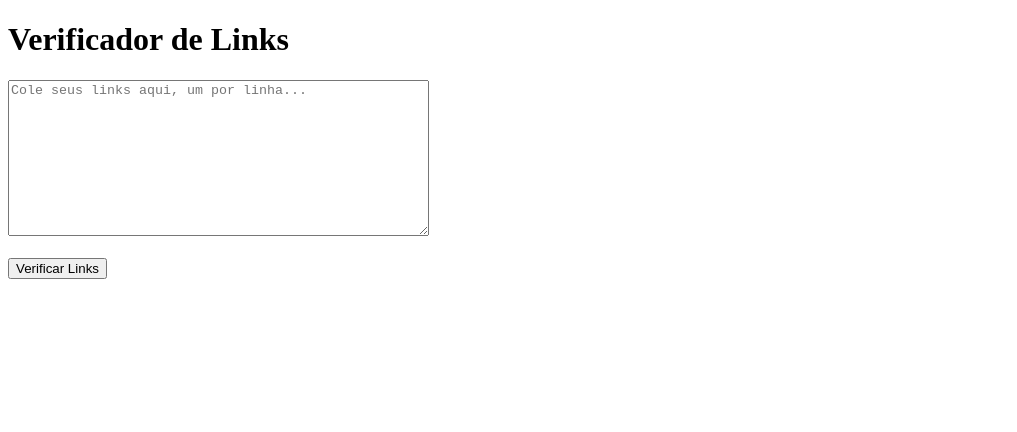
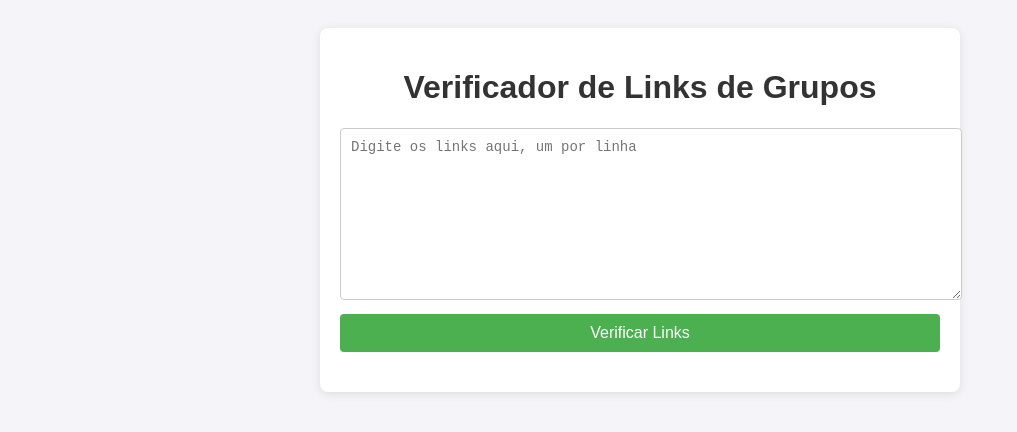
Before and after one commit to chensonbh763/verificador-, a plain HTML site: page index.html in a window 1280 px wide. Shown: the whole page, without its empty margins (0-1017 px from the left). Drawn offline with Linux system fonts and the light colour scheme.

Commit message:
Update index.html

```diff
--- a/index.html
+++ b/index.html
@@ -4,54 +4,102 @@
     <meta charset="UTF-8">
     <meta name="viewport" content="width=device-width, initial-scale=1.0">
     <title>Verificador de Links</title>
+    <style>
+        body {
+            font-family: Arial, sans-serif;
+            padding: 20px;
+            background-color: #f4f4f9;
+        }
+        #container {
+            max-width: 600px;
+            margin: auto;
+            background-color: #fff;
+            padding: 20px;
+            border-radius: 8px;
+            box-shadow: 0 2px 10px rgba(0, 0, 0, 0.1);
+        }
+        h1 {
+            text-align: center;
+            color: #333;
+        }
+        textarea {
+            width: 100%;
+            height: 150px;
+            padding: 10px;
+            font-size: 14px;
+            margin-bottom: 10px;
+            border: 1px solid #ccc;
+            border-radius: 4px;
+        }
+        button {
+            width: 100%;
+            padding: 10px;
+            background-color: #4CAF50;
+            color: white;
+            border: none;
+            border-radius: 4px;
+            font-size: 16px;
+            cursor: pointer;
+        }
+        button:hover {
+            background-color: #45a049;
+        }
+        #result {
+            margin-top: 20px;
+        }
+    </style>
 </head>
 <body>
-  <h1>Verificador de Links</h1>
-  <div>
-    <textarea id="inputLinks" rows="10" cols="50" placeholder="Cole seus links aqui, um por linha..."></textarea>
+
+<div id="container">
+    <h1>Verificador de Links de Grupos</h1>
+    <textarea id="links" placeholder="Digite os links aqui, um por linha"></textarea>
+    <button onclick="verificarLinks()">Verificar Links</button>
+    <div id="result"></div>
 </div>
-  <br>
-  <button onclick="verificarLinks()">Verificar Links</button>
-
-  <div id="resultado"></div>
 
 <script>
     async function verificarLinks() {
-      const inputLinks = document.getElementById('inputLinks').value;
-      const linksArray = inputLinks.split('\n').map(link => link.trim()).filter(link => link !== "");
-      const resultadoDiv = document.getElementById('resultado');
-      resultadoDiv.innerHTML = ''; // Limpa os resultados anteriores
-
-      if (linksArray.length === 0) {
-        resultadoDiv.innerHTML = 'Por favor, insira pelo menos um link.';
+        const links = document.getElementById('links').value.split("\n").map(link => link.trim()).filter(link => link !== "");
+        if (links.length === 0) {
+            alert("Por favor, insira ao menos um link.");
             return;
         }
 
-      try {
+        // Exibe mensagem de carregamento
+        document.getElementById('result').innerHTML = "Verificando...";
+
+        // Envia os links para o backend Flask no Render
         const response = await fetch('https://verificador-qgyz.onrender.com/verificar', {
             method: 'POST',
             headers: {
                 'Content-Type': 'application/json',
             },
-          body: JSON.stringify({ links: linksArray }),
+            body: JSON.stringify({ links: links })
         });
 
         if (response.ok) {
             const data = await response.json();
-          let resultados = '<h2>Resultados:</h2><ul>';
-          data.forEach(linkStatus => {
-            resultados += `<li>${linkStatus.link} - Status: ${linkStatus.status}</li>`;
-          });
-          resultados += '</ul>';
-          resultadoDiv.innerHTML = resultados;
+            exibirResultados(data);
         } else {
-          resultadoDiv.innerHTML = 'Erro ao verificar os links. Tente novamente.';
-        }
-      } catch (error) {
-        resultadoDiv.innerHTML = 'Erro de rede ou no servidor. Tente novamente.';
-        console.error('Erro ao verificar links:', error);
+            const error = await response.json();
+            alert(error.error);
+            document.getElementById('result').innerHTML = "";
         }
     }
+
+    function exibirResultados(resultados) {
+        let output = "<h3>Links Verificados</h3>";
+        for (const categoria in resultados) {
+            output += `<b>${categoria}</b><ul>`;
+            resultados[categoria].forEach(link => {
+                output += `<li><a href="${link}" target="_blank">${link}</a></li>`;
+            });
+            output += "</ul>";
+        }
+        document.getElementById('result').innerHTML = output;
+    }
 </script>
+
 </body>
 </html>
```
Lines whose indentation alone changed are shown as unchanged.
